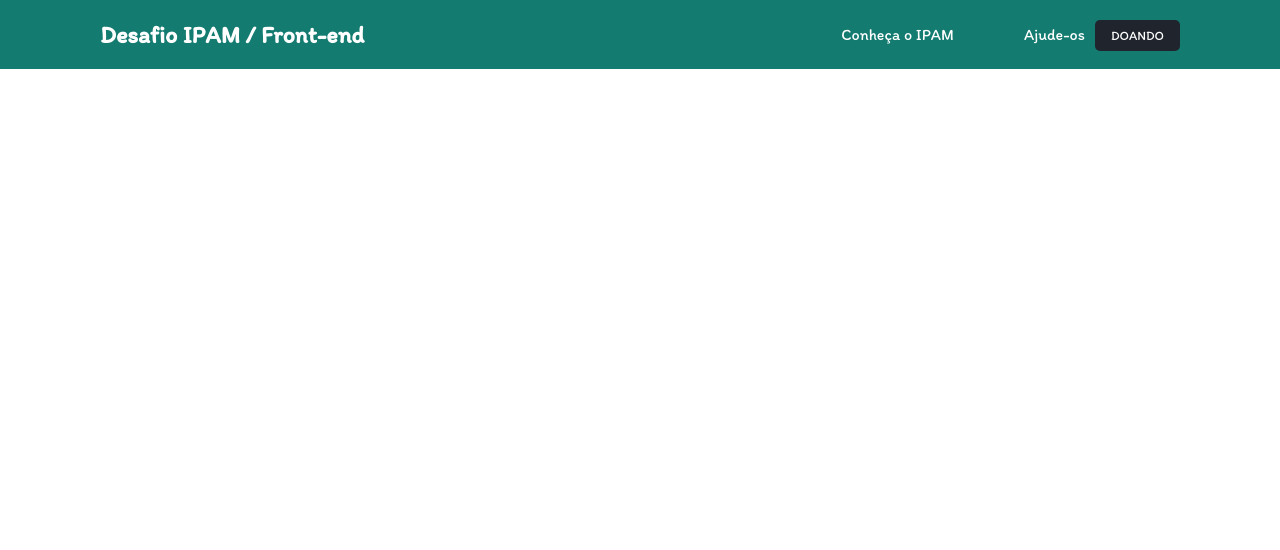
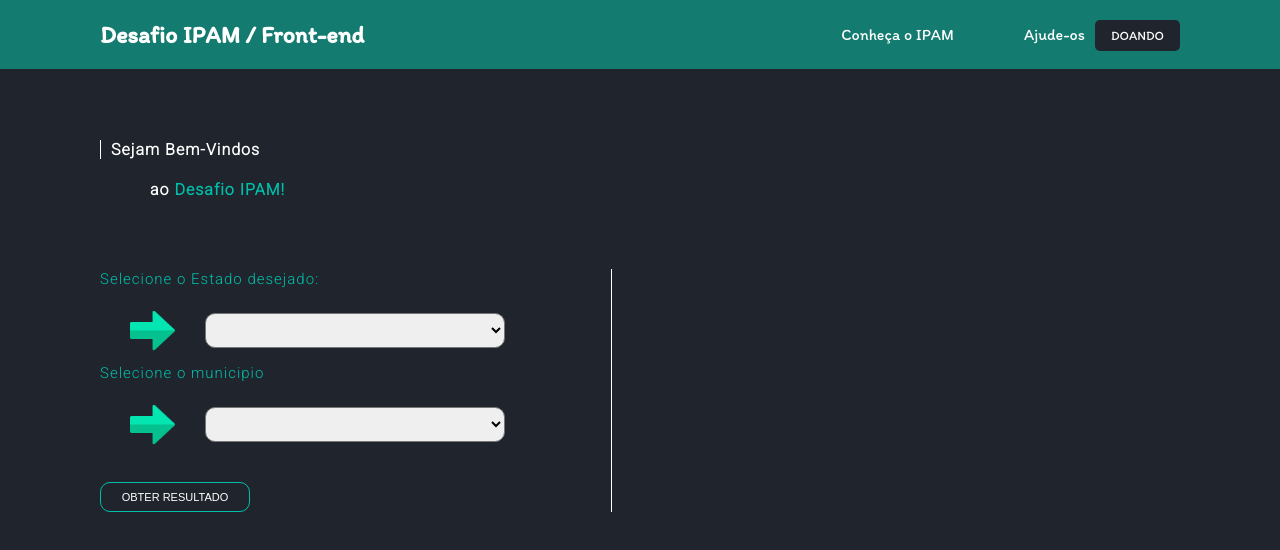
Before and after one commit to artkelv/desafio-ipam, a React (Create React App) app: page / in a window 1280 px wide. Shown: the top 550 px of the page. Built offline with nearby package versions, Linux system fonts and the light colour scheme; a web font is replaced by a local one.

Commit message:
feat: criado o componente do formulario

```diff
--- a/src/App.js
+++ b/src/App.js
@@ -1,10 +1,12 @@
 import React from 'react';
+import { FormIpam } from './components/formIpam/FormIpam';
 import Header from './components/header/Header';
 
 function App() {
   return (
     <div className="App">
       <Header/>
+      <FormIpam/>
     </div>
   );
 }
--- /dev/null
+++ b/src/components/formIpam/FormIpam.jsx
@@ -0,0 +1,36 @@
+import flecha from "../../assets/flecha.png";
+import { MainContent, WelcomeSection, Title, Indication, SubTitle, FormIbge, BoxSelect, TitleSelect, ContentSelect, SelectData, BtnSubmit } from "./style";
+
+export function FormIpam(){
+    return(
+        <MainContent>
+            <WelcomeSection>
+                <Title>Sejam Bem-Vindos</Title>
+                <div>
+                    <SubTitle><Indication>ao</Indication> Desafio <b>IPAM!</b></SubTitle>
+                </div>
+            </WelcomeSection>
+            <FormIbge>
+                <BoxSelect>
+                    <TitleSelect htmlFor="">Selecione o Estado desejado:</TitleSelect>
+                    <ContentSelect>
+                        <img src={flecha} alt="Imagem indicando para que selecione o estado ao lado." width="45px"/>
+                        <SelectData name="" id="">
+                            {/* <option value="">Escolha o estado</option> */}
+                        </SelectData>
+                    </ContentSelect>
+                </BoxSelect>
+                <BoxSelect>
+                    <TitleSelect htmlFor="">Selecione o municipio</TitleSelect>
+                    <ContentSelect>
+                        <img src={flecha} alt="Imagem indicando para que selecione o estado ao lado." width="45px"/>
+                        <SelectData name="" id="">
+                            {/* <option value="">teste 2</option> */}
+                        </SelectData>
+                    </ContentSelect>
+                </BoxSelect>
+                <BtnSubmit type="submit">Obter resultado</BtnSubmit>
+            </FormIbge>
+        </MainContent>
+    )
+}
--- /dev/null
+++ b/src/components/formIpam/style.js
@@ -0,0 +1,63 @@
+import styled from "styled-components";
+
+export const MainContent = styled.main`
+    width: 40vw;
+    padding: 50px 0 50px 100px;
+`
+export const WelcomeSection = styled.section`
+
+`
+export const Title = styled.h4`
+    color: #fff;
+    letter-spacing: 1px;
+    border-left: 1px solid #fff;
+    padding-left: 10px;
+`
+export const Indication = styled.span`
+    color: #fff;
+    display: inline;
+`
+export const SubTitle = styled.h4`
+    color: #00BFAA;
+    margin-left: 50px;
+    letter-spacing: 1px;
+`
+export const FormIbge = styled.form`
+    border-right: 1px solid #fff;
+    margin: 70px 0;
+`
+export const BoxSelect = styled.div`
+    margin: 10px 0;
+`
+export const TitleSelect = styled.label`
+    color: #00BFAA;
+    font-size: 15px;
+    letter-spacing: 1px;
+`
+export const ContentSelect = styled.div`
+    display: flex;
+    align-items: center;
+    margin: 20px 0 0 30px;
+`
+export const SelectData = styled.select`
+    width: 300px;
+    margin-left: 30px;
+    height: 35px;
+    border-radius: 10px;
+`
+export const BtnSubmit = styled.button`
+    border: 1px solid #00BFAA;
+    background-color: #20252D;
+    color: #fff;
+    height: 30px;
+    font-size: 11px;
+    margin-top: 25px;
+    width: 150px;
+    border-radius: 10px;
+    text-transform: uppercase;
+    cursor: pointer;
+    transition: 0.5s;
+    &:hover{
+        width: 160px;
+    }
+`
--- a/src/styles/globalStyle.js
+++ b/src/styles/globalStyle.js
@@ -5,7 +5,9 @@ export const GlobalStyle = createGlobalStyle`
     padding: 0;
     margin: 0;
 
+    background-color: #20252D;
+
     font-family: 'Inria Serif', serif;
     font-family: 'Roboto', sans-serif;
    }
-`
+`;
```
Also changed, not shown: src/assets/flecha.png (added).
